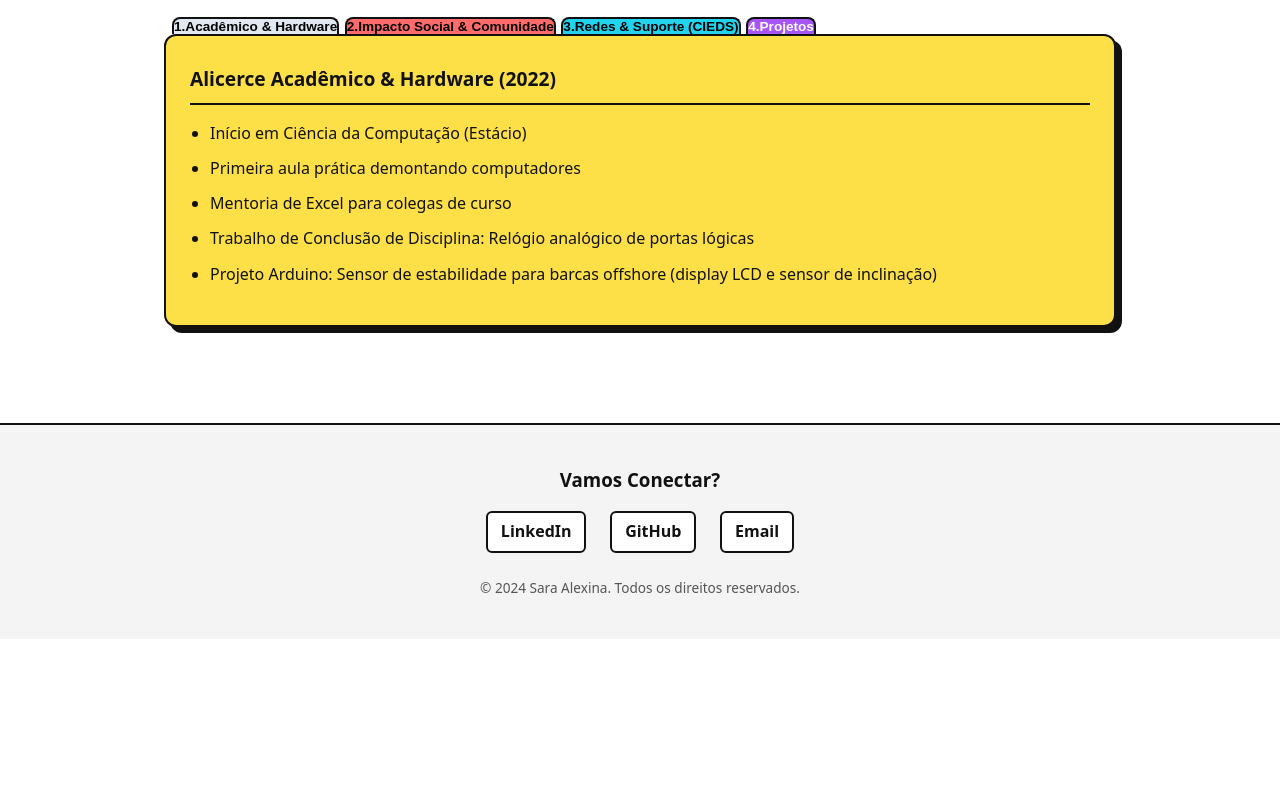
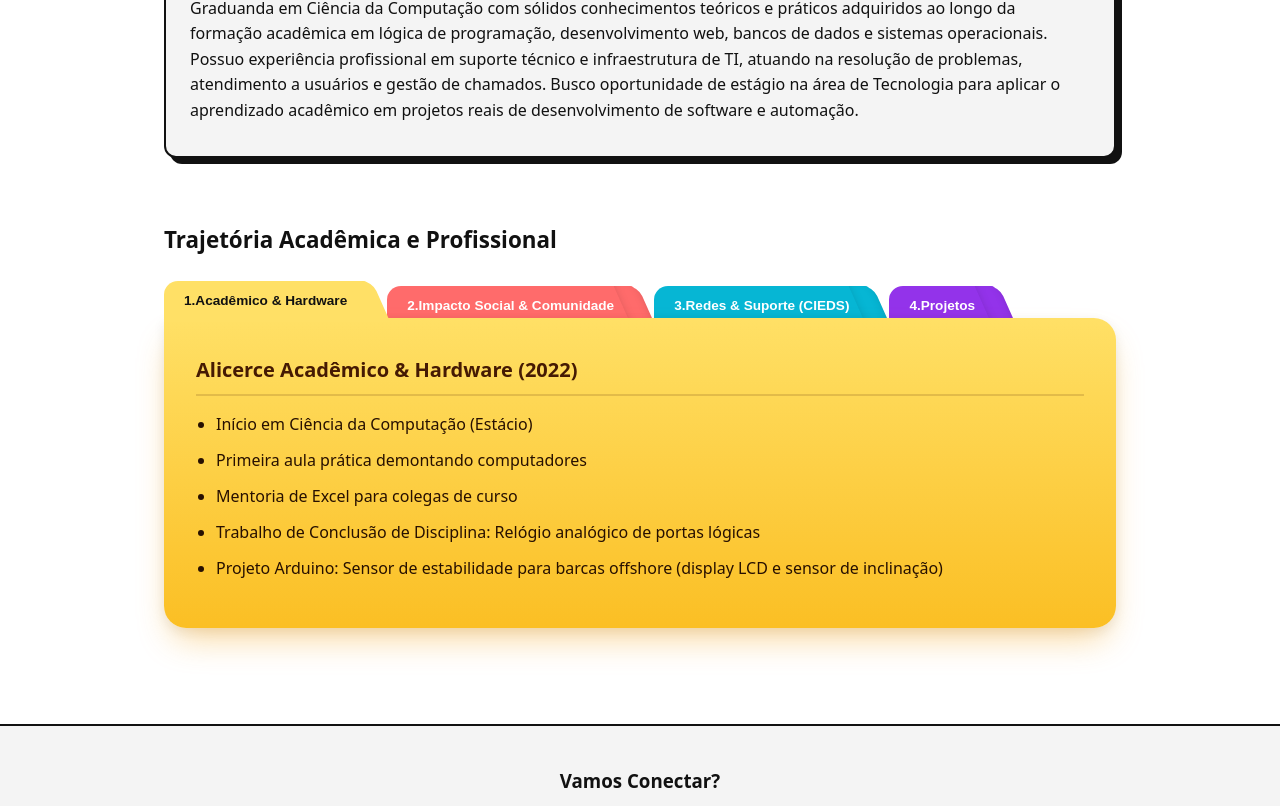
Before and after one commit to saraalexina/portifolio-sara, a plain HTML site: page index.html in a window 1280 px wide. Shown: the part 697-1503 px from the top of the page. Before the commit the page ends 1336 px from the top, so only its background shows below. Drawn offline with Linux system fonts and the light colour scheme.

Commit message:
feat: adiciona interatividade nas abas, icones no rodape e ajustes de navegacao

```diff
--- a/css/style.css
+++ b/css/style.css
@@ -82,6 +82,16 @@ header a:hover {
     text-decoration: underline;
 }
 
+header h1 a {
+    font-size: inherit;
+    font-weight: inherit;
+    letter-spacing: inherit;
+}
+
+header h1 a:hover {
+    text-decoration: none;
+}
+
 /* conteudo principal e hero */
 main {
     max-width: 1000px;
@@ -91,6 +101,7 @@ main {
 
 section {
     margin-bottom: 4rem;
+    scroll-margin-top: 110px;
 }
 
 #hero {
@@ -136,8 +147,7 @@ section {
     margin-bottom: 1rem;
 }
 
-/* trajetoria com abas (fichario) */
-
+/* 7. TRAJETÓRIA (ÍCONE GIGANTE PASTA WINDOWS 11) */
 #trajetoria h3 {
     font-size: 1.4rem;
     margin-bottom: 1.5rem;
@@ -146,62 +156,107 @@ section {
 .tabs-container {
     display: flex;
     flex-wrap: wrap;
-    gap: 0.35rem;
-    padding-left: 0.5rem;
+    align-items: flex-end;
+    gap: 1.25rem; /* Espaço extra para acomodar a inclinação diagonal de cada aba */
+    padding-left: 0;
+    position: relative;
 }
 
 .tab-btn {
-    padding: 0.6rem 1 rem;
-    border: 2px solid var(--cor-borda);
-    border-bottom: none;
-    border-radius: 8px 8px 0 0;
+    position: relative;
+    border: none;
+    border-radius: 14px 4px 0 0;
+    padding: 0.75rem 1.25rem 1.2rem 1.25rem; /* Aumentamos o padding inferior para compensar o encaixe */
+    margin-bottom: -14px; /* Faz a aba entrar por trás do corpo amarelo da pasta */
     font-weight: 700;
     font-size: 0.85rem;
+    color: #1e293b;
     cursor: pointer;
-    transition: transform 0.2s ease;
+    z-index: 1;
+    transition: transform 0.2s ease, filter 0.2s ease;
+    box-shadow: inset 0 -18px 12px -12px rgba(0, 0, 0, 0.25); /* Mantém o efeito de sombra exatamente na linha de encaixe */
 }
 
-/* cores individuais de cada aba */
-.tab-btn:nth-child(1) { background-color: var(--aba-1); }
-.tab-btn:nth-child(2) { background-color: var(--aba-2); }
-.tab-btn:nth-child(3) { background-color: var(--aba-3); }
-.tab-btn:nth-child(4) { background-color: var(--aba-4); color: #ffffff; }
-
-.tab-btn:active {
-    transform: translateY(-4px);
+/* Cria a aba inclinada (chanfradura diagonal) à direita de cada botão */
+.tab-btn::after {
+    content: "";
+    position: absolute;
+    top: 0;
+    right: -14px;
+    width: 24px;
+    height: 100%;
+    background: inherit; /* Copia exatamente a mesma cor do botão */
+    border-radius: 0 10px 0 0;
+    transform: skewX(24deg); /* Inclina a lateral como no ícone do Windows */
+    z-index: -1;
+    box-shadow: inset 0 -6px 10px -4px rgba(0, 0, 0, 0.25);
 }
 
-.tab-content {
-    background-color: var(--fundo-fichario);
-    border: 2px solid var(--cor-borda);
-    border-radius: 12px;
-    padding: 1.75rem 1.5rem;
-    box-shadow: 6px 6px 0px var(--cor-borda);
+/* Cores individuais das abas quando estão inativas (no fundo) */
+.tab-btn:nth-child(1) { background-color: #cbd5e1; }
+.tab-btn:nth-child(2) { background-color: #ff6b6b; color: #ffffff; }
+.tab-btn:nth-child(3) { background-color: #06b6d4; color: #ffffff; }
+.tab-btn:nth-child(4) { background-color: #9333ea; color: #ffffff; }
+
+.tab-btn:hover:not(.active) {
+    filter: brightness(1.06);
+    transform: translateY(-2px);
 }
 
-/* esconde as abas inativas (o js altera a classe .active)*/
+/* Aba Ativa: Assume a cor frontal da pasta do Windows e vem para a frente */
+.tab-btn.active {
+    background-color: #ffe066;
+    color: #111111;
+    z-index: 4;
+    box-shadow: none;
+    padding-bottom: 0.85rem;
+    margin-bottom: -4px;
+}
+.tab-btn.active::after {
+    box-shadow: none;
+}
 
+/* Corpo principal da pasta (estilo Fluent Design Windows 11) */
+.tab-content {
+    background: linear-gradient(180deg, #ffe066 0%, #fbbf24 100%);
+    border: none;
+    border-radius: 0 22px 22px 22px; /* Canto superior esquerdo reto onde a 1ª aba encaixa */
+    padding: 2.25rem 2rem;
+    box-shadow: 0 18px 35px -10px rgba(245, 158, 11, 0.45), 0 4px 12px rgba(0, 0, 0, 0.08);
+    position: relative;
+    z-index: 3;
+}
+
+/* Esconde as abas inativas */
 .tab-pane {
     display: none;
 }
 
 .tab-pane.active {
     display: block;
+    animation: fadeIn 0.25s ease;
+}
+
+@keyframes fadeIn {
+    from { opacity: 0; transform: translateY(4px); }
+    to { opacity: 1; transform: translateY(0); }
 }
 
 .tab-pane h4 {
-    font-size: 1.2rem;
+    font-size: 1.25rem;
+    color: #451a03; /* Marrom escuro quente para alto contraste no amarelo */
     margin-bottom: 1rem;
-    border-bottom: 2px solid var(--cor-borda);
+    border-bottom: 2px solid rgba(69, 26, 3, 0.15);
     padding-bottom: 0.5rem;
 }
 
 .tab-pane ul {
     padding-left: 1.25rem;
+    color: #271001;
 }
 
 .tab-pane li {
-    margin-bottom: 0.6rem;
+    margin-bottom: 0.65rem;
 }
 
 /* rodape */
@@ -224,18 +279,23 @@ footer h3 {
 }
 
 .links-contato a {
+    display: inline-flex;
+    align-items: center;
+    justify-content: center;
+    width: 48px;
+    height: 48px;
     color: var(--cor-texto);
-    font-weight: 700;
-    text-decoration: none;
-    padding: 0.4rem 0.8rem;
     border: 2px solid var(--cor-borda);
-    border-radius: 6px;
+    border-radius: 8px;
     background-color: var(--cor-fundo);
+    box-shadow: 4px 4px 0px var(--cor-borda);
+    transition: transform 0.15s ease, box-shadow 0.15s ease, background-color 0.15s ease;
 }
 
 .links-contato a:hover {
-    background-color: var(--cor-texto);
-    color: var(--cor-fundo);
+    background-color: var(--fundo-fichario); /* Destaque amarelo ao passar o mouse */
+    transform: translate(-2px, -2px);
+    box-shadow: 6px 6px 0px var(--cor-borda);
 }
 
 footer p {
--- a/index.html
+++ b/index.html
@@ -10,7 +10,7 @@
     <!-- Cabeçalho-->
     <header>
         <nav>
-            <h1>Sara Alexina</h1>
+            <h1><a href="#">Sara Alexina</a></h1>
             <ul>
                 <li><a href="#sobre">Sobre</a></li>
                 <li><a href="#trajetoria">Trajetória</a></li>
@@ -27,26 +27,30 @@
                 <p>Construindo soluções robustas da infraestrutura ao código.</p>
             </div>
             <div class="hero-imagem">
-                <img src="" alt="Imagem de Sara Alexina">
+                <img src="assets/img/download20261102120207.png" alt="Imagem de Sara Alexina">
             </div>
         </section>
 
         <!-- Sobre-->
         <section id="sobre">
             <h3>Sobre Mim</h3>
-            <p>Detalhes sobre minha trajetória e experiências.</p>
+            <p>Graduanda em Ciência da Computação com sólidos conhecimentos teóricos e práticos adquiridos ao longo da formação acadêmica em lógica de programação,
+                desenvolvimento web, bancos de dados e sistemas operacionais. Possuo experiência profissional em suporte técnico e infraestrutura de TI,
+                atuando na resolução de problemas, atendimento a usuários e gestão de chamados. Busco oportunidade de estágio na área de Tecnologia para aplicar o
+                aprendizado acadêmico em projetos reais de desenvolvimento de software e automação.</p>
         </section>
 
         <!-- Trajetória -->
          <section id="trajetoria">
             <h3>Trajetória Acadêmica e Profissional</h3>
 
+
             <!-- Botoes das abas -->
                 <div class="tabs-container">
                     <button class="tab-btn active" data-target="pilar-1">1.Acadêmico &amp; Hardware</button>
-                <button class="tab-btn active" data-target="pilar-2">2.Impacto Social &amp; Comunidade</button>
-                <button class="tab-btn active" data-target="pilar-3">3.Redes &amp; Suporte (CIEDS)</button>
-                <button class="tab-btn active" data-target="pilar-4">4.Projetos</button>
+                    <button class="tab-btn" data-target="pilar-2">2.Impacto Social &amp; Comunidade</button>
+                    <button class="tab-btn" data-target="pilar-3">3.Redes &amp; Suporte (CIEDS)</button>
+                    <button class="tab-btn" data-target="pilar-4">4.Projetos</button>
                 </div>
 
             <!-- Conteúdo das abas -->
@@ -92,18 +96,41 @@
                             <li>Navezinha Carioca: Compra, formatação transporte físico e instalação de notebooks em comunidades do RJ, com suporte continuo</li>
                         </ul>
                     </div>
+                </div>
+
          </section>
     </main>
 
-    <!-- Rodapé -->
+    <!-- RODAPÉ E CONTATOS -->
         <footer id="contato">
             <h3>Vamos Conectar?</h3>
             <div class="links-contato">
-            <a href="" target="_blank">LinkedIn</a>
-            <a href="" target="_blank">GitHub</a>
-            <a href="" target="_blank">Email</a>
+                <!-- GitHub -->
+                <a href="https://github.com/seu-usuario" target="_blank" aria-label="GitHub">
+                    <svg width="24" height="24" viewBox="0 0 24 24" fill="none" stroke="currentColor" stroke-width="2" stroke-linecap="round" stroke-linejoin="round">
+                        <path d="M15 22v-4a4.8 4.8 0 0 0-1-3.5c3 0 6-2 6-5.5.08-1.25-.27-2.48-1-3.5.28-1.15.28-2.35 0-3.5 0 0-1 0-3 1.5-2.64-.5-5.36-.5-8 0C6 2 5 2 5 2c-.3 1.15-.3 2.35 0 3.5A5.403 5.403 0 0 0 4 9c0 3.5 3 5.5 6 5.5-.39.49-.68 1.05-.85 1.65-.17.6-.22 1.23-.15 1.85v4"/>
+                        <path d="M9 18c-4.51 2-5-2-7-2"/>
+                    </svg>
+                </a>
+
+                <!-- LinkedIn -->
+                <a href="https://linkedin.com/in/saraalexina" target="_blank" aria-label="LinkedIn">
+                    <svg width="24" height="24" viewBox="0 0 24 24" fill="none" stroke="currentColor" stroke-width="2" stroke-linecap="round" stroke-linejoin="round">
+                        <path d="M16 8a6 6 0 0 1 6 6v7h-4v-7a2 2 0 0 0-2-2 2 2 0 0 0-2 2v7h-4v-7a6 6 0 0 1 6-6z"/>
+                        <rect width="4" height="12" x="2" y="9"/>
+                        <circle cx="4" cy="4" r="2"/>
+                    </svg>
+                </a>
+
+                <!-- E-mail -->
+                <a href="mailto:saraalexina33@gmail.com" aria-label="E-mail">
+                    <svg width="24" height="24" viewBox="0 0 24 24" fill="none" stroke="currentColor" stroke-width="2" stroke-linecap="round" stroke-linejoin="round">
+                        <rect width="20" height="16" x="2" y="4" rx="2"/>
+                        <path d="m22 7-8.97 5.7a1.94 1.94 0 0 1-2.06 0L2 7"/>
+                    </svg>
+                </a>
             </div>
-        <p>&copy; 2024 Sara Alexina. Todos os direitos reservados.</p>
+            <p>&copy; 2026 Sara Alexina. Todos os direitos reservados.</p>
         </footer>
 
     <script src="js/main.js"></script>
```
Also changed, not shown: assets/img/download20261102120207.png (added), assets/img/foto-teste.png (added). Lines whose indentation alone changed are shown as unchanged.
